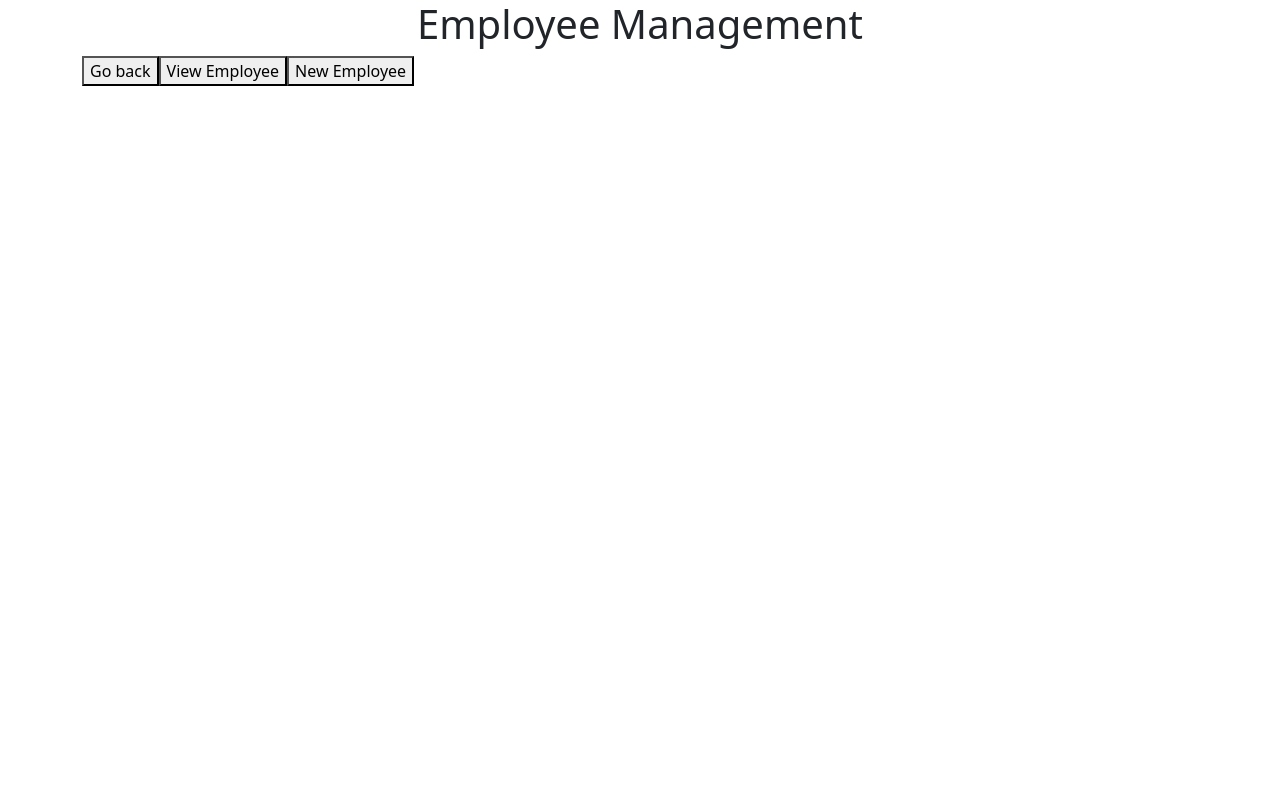
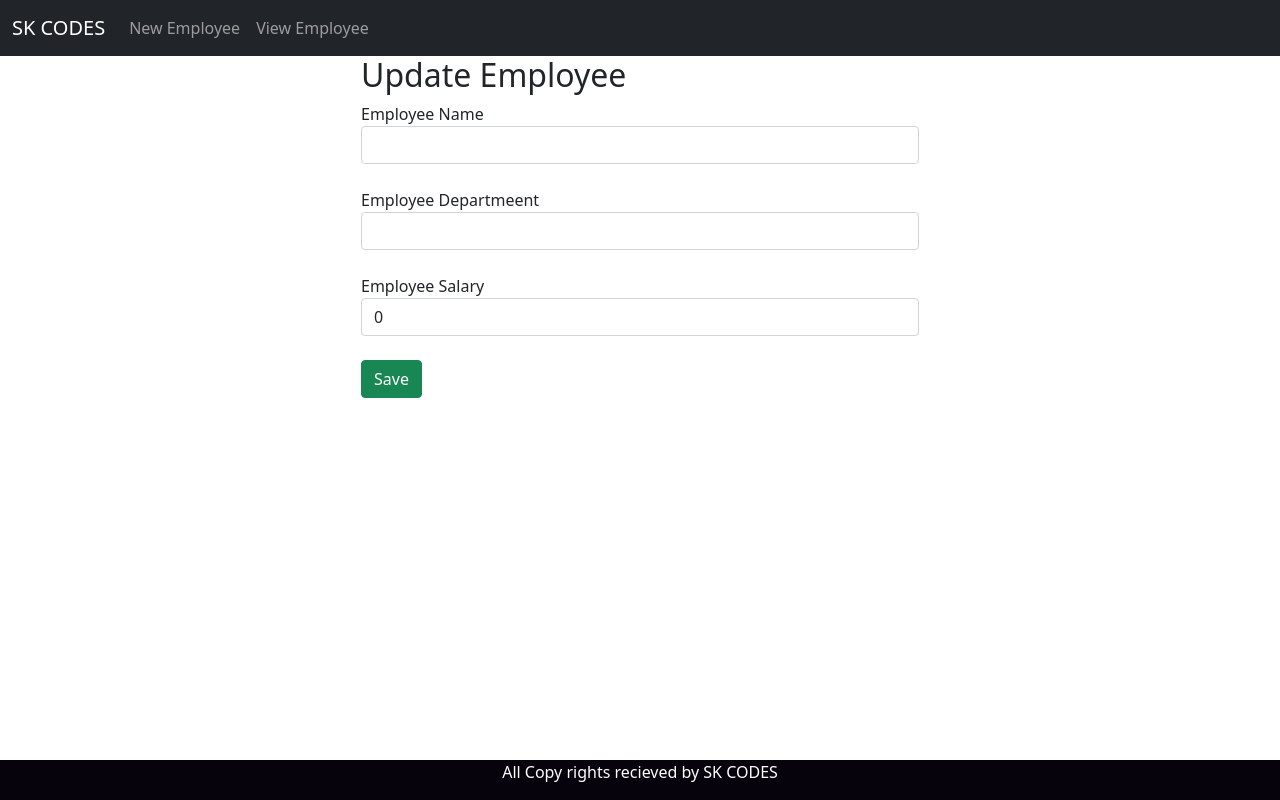
Before and after one commit to Sasikumar-s/Employee-Frontend, an Angular app: page /update-employee/1 in a window 1280 px wide. Before the commit this address led to /. Built offline with nearby package versions, Linux system fonts and the light colour scheme; no server answers.

Commit message:
PUT Call is running

```diff
--- a/src/app/app-routing.module.ts
+++ b/src/app/app-routing.module.ts
@@ -3,11 +3,13 @@ import { RouterModule, Routes } from '@angular/router';
 import { AppComponent } from './app.component';
 import { EmployeeListComponent } from './employee-list/employee-list.component';
 import { NewEmployeeComponent } from './new-employee/new-employee.component';
+import { UpdateEmployeeComponent } from './update-employee/update-employee.component';
 
 const routes: Routes = [
   {path:"viewemp", component:EmployeeListComponent},
   {path:"#",redirectTo:"",pathMatch:'full'},
   {path:"new-employee",component:NewEmployeeComponent},
+  {path:"update-employee/:id", component:UpdateEmployeeComponent },
 
 ];
 
--- a/src/app/app.component.css
+++ b/src/app/app.component.css
@@ -0,0 +1,9 @@
+.footer {
+    position: fixed;
+    left: 0;
+    bottom: 0;
+    width: 100%;
+    background-color: rgb(7, 3, 12);
+    color: white;
+    text-align: center;
+  }
--- a/src/app/app.component.html
+++ b/src/app/app.component.html
@@ -1,9 +1,26 @@
-<h1 align="center">Employee Management</h1>
-<div class="container">
-  <button routerLink="#">Go back</button>
-  <button [routerLink]="['viewemp']">View Employee</button>
-  <button routerLink="new-employee">New Employee</button>
 
-</div>
+<nav class="navbar navbar-expand-sm bg-dark navbar-dark">
+  <div class="container-fluid">
+    <a class="navbar-brand" href="#">SK CODES</a>
+    <button class="navbar-toggler" type="button" data-bs-toggle="collapse" data-bs-target="#collapsibleNavbar">
+      <span class="navbar-toggler-icon"></span>
+    </button>
+    <div class="collapse navbar-collapse" id="collapsibleNavbar">
+      <ul class="navbar-nav">
+        <li class="nav-item">
+          <a class="nav-link"  routerLinkActive="active" routerLink="new-employee" >New Employee</a>
+        </li>
+        <li class="nav-item">
+          <a class="nav-link" routerLink="viewemp" routerLinkActive="active">View Employee</a>
+        </li>
+      </ul>
+    </div>
+  </div>
+</nav>
+
+
 
 <router-outlet></router-outlet>
+<div class="footer">
+  <p>All Copy rights recieved by SK CODES</p>
+</div>
--- a/src/app/app.module.ts
+++ b/src/app/app.module.ts
@@ -6,12 +6,14 @@ import { AppComponent } from './app.component';
 import { EmployeeListComponent } from './employee-list/employee-list.component';
 import { NewEmployeeComponent } from './new-employee/new-employee.component';
 import { FormsModule } from '@angular/forms';
+import { UpdateEmployeeComponent } from './update-employee/update-employee.component';
 
 @NgModule({
   declarations: [
     AppComponent,
     EmployeeListComponent,
-    NewEmployeeComponent
+    NewEmployeeComponent,
+    UpdateEmployeeComponent
   ],
   imports: [
     BrowserModule,
--- a/src/app/employee-list/employee-list.component.html
+++ b/src/app/employee-list/employee-list.component.html
@@ -1,19 +1,25 @@
 
 <div class="container">
-<h2>Employee List</h2>
+<h2 align="center">Employee List</h2>
 <table class="table table-striped table-bordered table-hover">
-<thead>
+<thead class="table-primary">
     <tr>
+        <td>EMP ID</td>
     <td>Employee Name</td>
     <td>Employee Department</td>
     <td>Employee Salary</td>
+    <td>Operation</td>
 </tr>
 </thead>
 <tbody>
     <tr *ngFor="let emp of employee">
+        <td>{{emp.empId}}</td>
         <td>{{emp.empName}}</td>
         <td>{{emp.empDept}}</td>
         <td>{{emp.empSalary}}</td>
+        <td><button (click)="updateEmployee(emp.empId)" class="btn btn-info">Update</button>
+        <button (click)="deleteEmployee(emp.empId)" class="btn btn-danger" style="margin-left: 5px;">Delete</button>
+        </td>
     </tr>
 </tbody>
 
--- a/src/app/employee-list/employee-list.component.ts
+++ b/src/app/employee-list/employee-list.component.ts
@@ -1,4 +1,5 @@
 import { Component, OnInit } from '@angular/core';
+import { Router } from '@angular/router';
 import { Employee } from '../employee';
 import { EmployeeService } from '../employee.service';
 
@@ -9,7 +10,8 @@ import { EmployeeService } from '../employee.service';
 })
 export class EmployeeListComponent implements OnInit {
   employee: Employee[] =[];
-  constructor(private employeeService:EmployeeService) { }
+  constructor(private employeeService:EmployeeService,
+    private route:Router ) { }
 
   ngOnInit(): void {
    this.getEmployee();
@@ -19,4 +21,13 @@ export class EmployeeListComponent implements OnInit {
       this.employee=data;
     });
   }
+updateEmployee(empId:number){
+  this.route.navigate(['update-employee',empId]);
+}
+deleteEmployee(empId:number){
+  this.employeeService.deleteEmployee(empId).subscribe(data=>{
+    this.getEmployee();
+  },error=>console.log(error));
+}
+
   }
--- a/src/app/employee.service.ts
+++ b/src/app/employee.service.ts
@@ -16,4 +16,14 @@ export class EmployeeService {
   addEmployee(employee :Employee):Observable<Object>{
     return this.httpClient.post(`${this.url}`,employee);
   }
+
+  getEmployeeById(empId:number):Observable<Employee>{
+    return this.httpClient.get<Employee>(`${this.url}/${empId}`);
+  }
+  updateEmployee(id:number,employee:Employee):Observable<Object>{
+    return this.httpClient.put<Employee>(`${this.url}/${id}`,employee);
+  }
+  deleteEmployee(id:number):Observable<Object>{
+    return this.httpClient.delete<Employee>(`${this.url}/${id}`);
+  }
 }
--- a/src/app/new-employee/new-employee.component.ts
+++ b/src/app/new-employee/new-employee.component.ts
@@ -16,12 +16,10 @@ export class NewEmployeeComponent implements OnInit {
   ngOnInit(): void {
   }
   onSubmit(){
-    console.log(this.employee);
     this.saveEmployee()
   }
   saveEmployee(){
     this.employeeService.addEmployee(this.employee).subscribe(data=>{
-      console.log(data);
       this.goToEmployeeList();
     },
     error=>console.log(error));
--- /dev/null
+++ b/src/app/update-employee/update-employee.component.html
@@ -0,0 +1,18 @@
+<div class="container">
+
+    <div class="col-md-6 offset-md-3">
+        <h2>Update Employee</h2>
+    <form (ngSubmit)="onSubmit()">
+        <label >Employee Name</label>
+        <input type="text" class="form-control" [(ngModel)]="employee.empName" name="empName">
+        <br>
+        <label>Employee Departmeent</label>
+        <input type="text" class="form-control"  [(ngModel)]="employee.empDept" name="empDept" >
+        <br>
+        <label>Employee Salary</label>
+        <input type="number" class="form-control" [(ngModel)]="employee.empSalary" name="empSalary">
+        <br>
+        <button type="submit" class="btn btn-success">Save</button>
+    </form>
+</div>
+</div>
--- /dev/null
+++ b/src/app/update-employee/update-employee.component.ts
@@ -0,0 +1,36 @@
+import { Component, OnInit } from '@angular/core';
+import { ActivatedRoute, Router } from '@angular/router';
+import { EmployeeService } from '../employee.service';
+import { Employee } from '../employee';
+
+@Component({
+  selector: 'app-update-employee',
+  templateUrl: './update-employee.component.html',
+  styleUrls: ['./update-employee.component.css']
+})
+export class UpdateEmployeeComponent implements OnInit {
+  employee: Employee = new Employee();
+  constructor(private employeeService:EmployeeService,
+    private activateRoute:ActivatedRoute,
+    private route:Router) { }
+  id:number=0;
+  ngOnInit(): void {
+    this.id=this.activateRoute.snapshot.params['id'];
+    this.employeeService.getEmployeeById(this.id).subscribe(data=>{
+      this.employee=data;
+    },
+    error=>console.log(error));
+  }
+
+  onSubmit(){
+    this.employeeService.updateEmployee(this.id,this.employee).subscribe(data=>{
+      this.goToEmployeeList();
+    },error=>console.log(error));
+  }
+
+  goToEmployeeList(){
+    this.route.navigate(['/viewemp']);
+  }
+
+
+}
```
Also changed, not shown: src/app/update-employee/update-employee.component.css (added), 1 other file (tests, documents, lock files or other folders).
